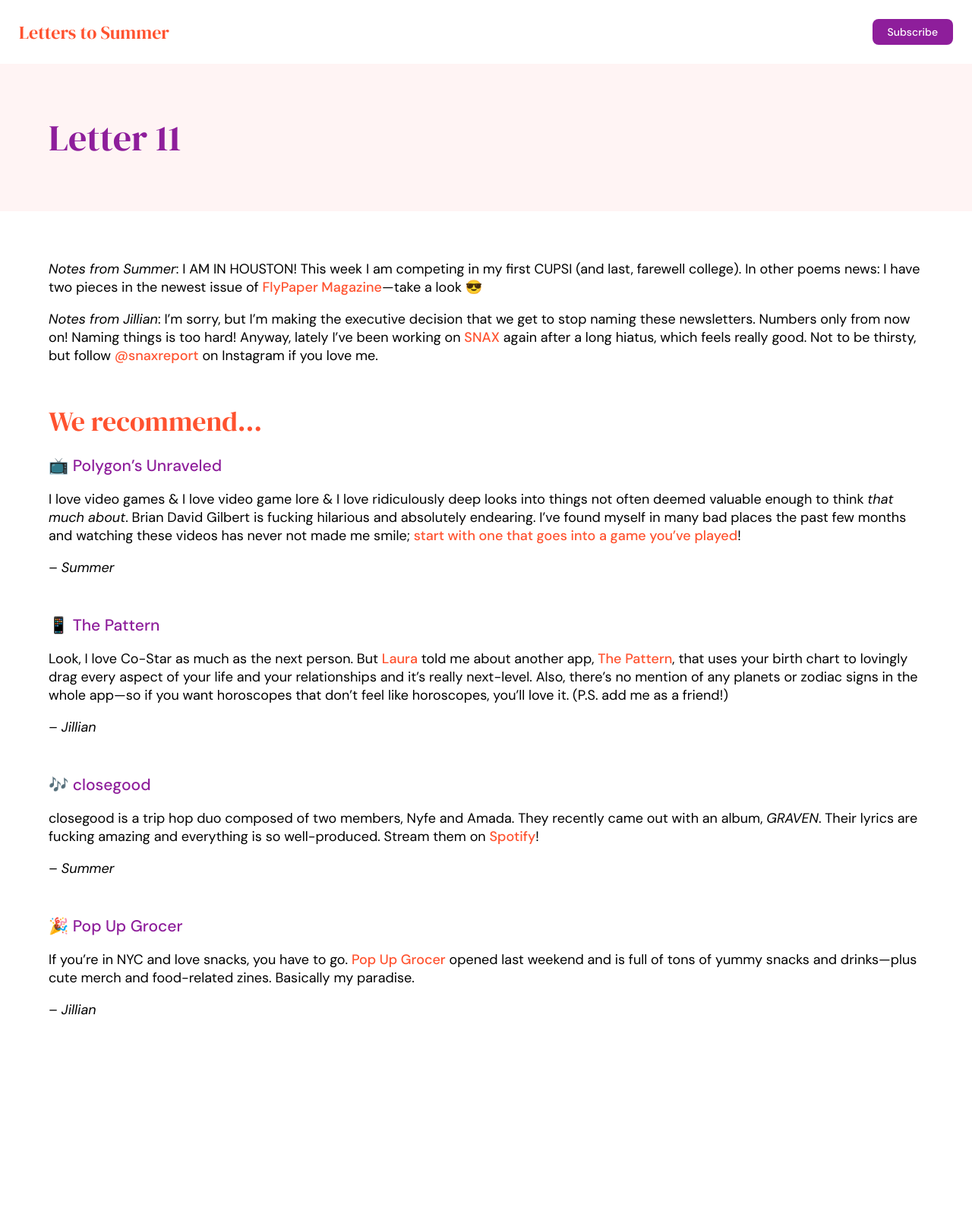
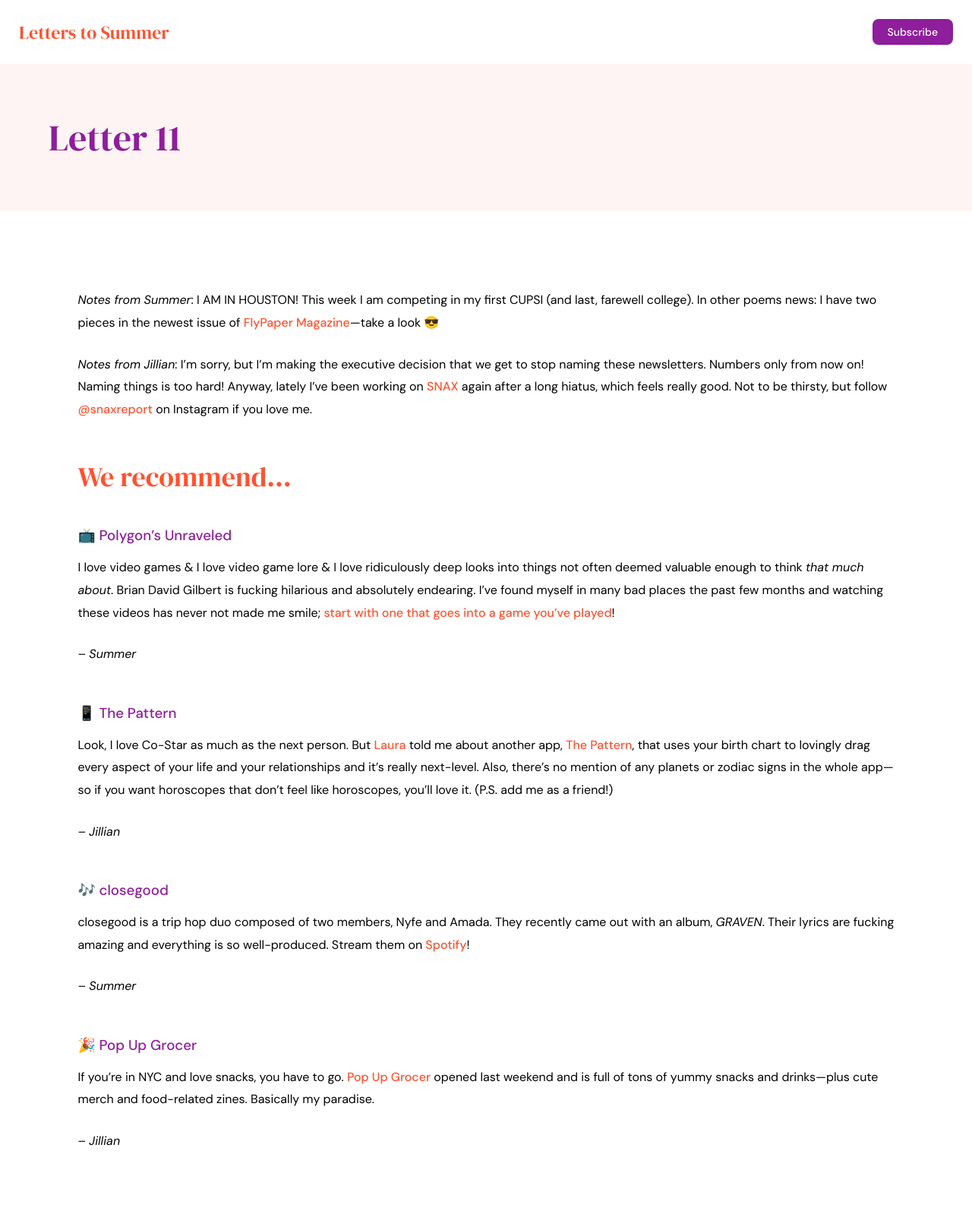
Before and after one commit to jilliangmeehan/letters-to-summer, a Jekyll site: the page built from _posts/2019-04-11-11.md, in a window 1280 px wide. Shown: the whole page at 76% size. Built offline with Jekyll 4.4.1, drawn with Linux system fonts in a browser that asks for light colours; comment, search, counter and statistics services are not loaded; before the commit the page ends 1405 px from its top, so only the background shows below that.

Commit message:
typography changes

```diff
--- a/_sass/shared.scss
+++ b/_sass/shared.scss
@@ -21,6 +21,11 @@
   font-weight: 500;
   color: $purple;
   margin: 0;
+}
+
+p {
+  font-size: $small-ish;
+  line-height: 185%;
 }
 
 a {
@@ -54,7 +59,7 @@
   &.content {
     text-align: left;
 
-    .post { margin-bottom: 30px; }
+    .post { margin-bottom: 40px; }
   }
 }
 
@@ -104,16 +109,17 @@
   }
 
   .container {
-    margin: 5%;
-    font-size: $regular;
+    margin: 8%;
     text-align: left;
 
     h2 {
       font-size: $medium-large;
-      margin: 50px 0 -30px 0;
+      margin: 50px 0 -10px 0;
     }
 
-    h3 { margin: 50px 0 10px 0; }
+    h3 { margin: 50px 0 -10px 0; }
+
+    p { margin: 25px 0 25px 0; }
 
   }
 
--- a/_sass/variables.scss
+++ b/_sass/variables.scss
@@ -23,6 +23,7 @@
 $medium-large: 36px;
 $medium: 24px;
 $regular: 18px;
+$small-ish: 16px;
 $small: 14px;
 
 // Font weights
```
Also changed, not shown: 1 other file.
